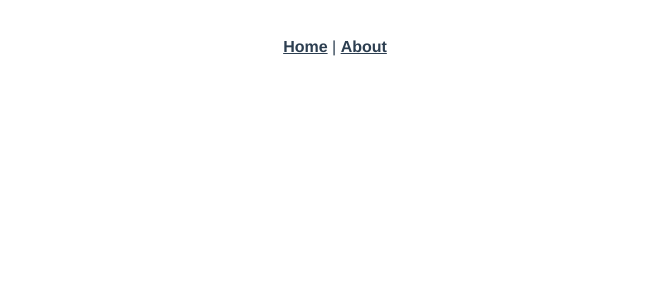
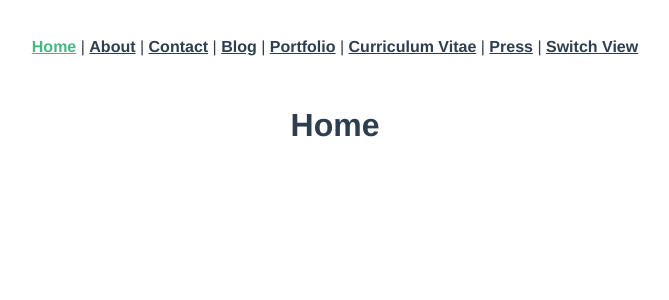
Before and after one commit to karadalex/karadalex-website, a Vue app: page /#/home in a window 1280 px wide. Shown: the top 300 px of the page, without its empty margins (305-974 px from the left). Built offline with nearby package versions, Linux system fonts and the light colour scheme.

Commit message:
Created views

```diff
--- a/src/App.vue
+++ b/src/App.vue
@@ -1,9 +1,17 @@
 <template>
   <div id="app">
-    <div id="nav">
-      <router-link to="/">Home</router-link> |
-      <router-link to="/about">About</router-link>
-    </div>
+		<template v-if="$route.name !== 'computer'">
+			<div id="nav">
+				<router-link to="/home">Home</router-link> |
+				<router-link to="/about">About</router-link> |
+				<router-link to="/contact">Contact</router-link> |
+				<router-link to="/blog">Blog</router-link> |
+				<router-link to="/portfolio">Portfolio</router-link> |
+				<router-link to="/cv">Curriculum Vitae</router-link> |
+				<router-link to="/press">Press</router-link> |
+				<router-link to="/">Switch View</router-link>
+			</div>
+		</template>
     <router-view/>
   </div>
 </template>
--- a/src/components/HelloWorld.vue
+++ /dev/null
@@ -1,61 +0,0 @@
-<template>
-  <div class="hello">
-    <h1>{{ msg }}</h1>
-    <p>
-      For a guide and recipes on how to configure / customize this project,<br>
-      check out the
-      <a href="https://cli.vuejs.org" target="_blank" rel="noopener">vue-cli documentation</a>.
-    </p>
-    <h3>Installed CLI Plugins</h3>
-    <ul>
-      <li><a href="https://github.com/vuejs/vue-cli/tree/dev/packages/%40vue/cli-plugin-babel" target="_blank" rel="noopener">babel</a></li>
-      <li><a href="https://github.com/vuejs/vue-cli/tree/dev/packages/%40vue/cli-plugin-pwa" target="_blank" rel="noopener">pwa</a></li>
-      <li><a href="https://github.com/vuejs/vue-cli/tree/dev/packages/%40vue/cli-plugin-eslint" target="_blank" rel="noopener">eslint</a></li>
-      <li><a href="https://github.com/vuejs/vue-cli/tree/dev/packages/%40vue/cli-plugin-unit-mocha" target="_blank" rel="noopener">unit-mocha</a></li>
-      <li><a href="https://github.com/vuejs/vue-cli/tree/dev/packages/%40vue/cli-plugin-e2e-nightwatch" target="_blank" rel="noopener">e2e-nightwatch</a></li>
-    </ul>
-    <h3>Essential Links</h3>
-    <ul>
-      <li><a href="https://vuejs.org" target="_blank" rel="noopener">Core Docs</a></li>
-      <li><a href="https://forum.vuejs.org" target="_blank" rel="noopener">Forum</a></li>
-      <li><a href="https://chat.vuejs.org" target="_blank" rel="noopener">Community Chat</a></li>
-      <li><a href="https://twitter.com/vuejs" target="_blank" rel="noopener">Twitter</a></li>
-      <li><a href="https://news.vuejs.org" target="_blank" rel="noopener">News</a></li>
-    </ul>
-    <h3>Ecosystem</h3>
-    <ul>
-      <li><a href="https://router.vuejs.org" target="_blank" rel="noopener">vue-router</a></li>
-      <li><a href="https://vuex.vuejs.org" target="_blank" rel="noopener">vuex</a></li>
-      <li><a href="https://github.com/vuejs/vue-devtools#vue-devtools" target="_blank" rel="noopener">vue-devtools</a></li>
-      <li><a href="https://vue-loader.vuejs.org" target="_blank" rel="noopener">vue-loader</a></li>
-      <li><a href="https://github.com/vuejs/awesome-vue" target="_blank" rel="noopener">awesome-vue</a></li>
-    </ul>
-  </div>
-</template>
-
-<script>
-export default {
-  name: 'HelloWorld',
-  props: {
-    msg: String
-  }
-}
-</script>
-
-<!-- Add "scoped" attribute to limit CSS to this component only -->
-<style scoped lang="scss">
-h3 {
-  margin: 40px 0 0;
-}
-ul {
-  list-style-type: none;
-  padding: 0;
-}
-li {
-  display: inline-block;
-  margin: 0 10px;
-}
-a {
-  color: #42b983;
-}
-</style>
--- a/src/router.js
+++ b/src/router.js
@@ -8,6 +8,11 @@ export default new Router({
   routes: [
     {
       path: '/',
+      name: 'computer',
+      component: () => import(/* webpackChunkName: "about" */ './views/Computer.vue')
+    },
+    {
+      path: '/home',
       name: 'home',
       component: Home
     },
@@ -18,6 +23,31 @@ export default new Router({
       // this generates a separate chunk (about.[hash].js) for this route
       // which is lazy-loaded when the route is visited.
       component: () => import(/* webpackChunkName: "about" */ './views/About.vue')
-    }
+    },
+    {
+      path: '/contact',
+      name: 'contact',
+      component: () => import(/* webpackChunkName: "about" */ './views/Contact.vue')
+    },
+    {
+      path: '/blog',
+      name: 'blog',
+      component: () => import(/* webpackChunkName: "about" */ './views/Blog.vue')
+    },
+    {
+      path: '/portfolio',
+      name: 'portfolio',
+      component: () => import(/* webpackChunkName: "about" */ './views/Portfolio.vue')
+    },
+    {
+      path: '/cv',
+      name: 'cv',
+      component: () => import(/* webpackChunkName: "about" */ './views/CV.vue')
+    },
+    {
+      path: '/press',
+      name: 'press',
+      component: () => import(/* webpackChunkName: "about" */ './views/Press.vue')
+    },
   ]
 })
--- a/src/views/About.vue
+++ b/src/views/About.vue
@@ -1,5 +1,5 @@
 <template>
   <div class="about">
-    <h1>This is an about page</h1>
+    <h1>About</h1>
   </div>
 </template>
--- /dev/null
+++ b/src/views/Blog.vue
@@ -0,0 +1,5 @@
+<template>
+  <div class="blog">
+    <h1>Blog</h1>
+  </div>
+</template>
--- /dev/null
+++ b/src/views/CV.vue
@@ -0,0 +1,5 @@
+<template>
+  <div class="cv">
+    <h1>Curriculum Vitae</h1>
+  </div>
+</template>
--- /dev/null
+++ b/src/views/Computer.vue
@@ -0,0 +1,6 @@
+<template>
+  <div class="operating-system-view">
+    <h1>Operating System</h1>
+    <router-link to="/home">Switch View</router-link>
+  </div>
+</template>
--- /dev/null
+++ b/src/views/Contact.vue
@@ -0,0 +1,5 @@
+<template>
+  <div class="contact">
+    <h1>Contact</h1>
+  </div>
+</template>
--- a/src/views/Home.vue
+++ b/src/views/Home.vue
@@ -1,18 +1,5 @@
 <template>
   <div class="home">
-    <img alt="Vue logo" src="../assets/logo.png">
-    <HelloWorld msg="Welcome to Your Vue.js App"/>
+    <h1>Home</h1>
   </div>
 </template>
-
-<script>
-// @ is an alias to /src
-import HelloWorld from '@/components/HelloWorld.vue'
-
-export default {
-  name: 'home',
-  components: {
-    HelloWorld
-  }
-}
-</script>
--- /dev/null
+++ b/src/views/Portfolio.vue
@@ -0,0 +1,5 @@
+<template>
+  <div class="portfolio">
+    <h1>Portfolio</h1>
+  </div>
+</template>
--- /dev/null
+++ b/src/views/Press.vue
@@ -0,0 +1,5 @@
+<template>
+  <div class="press">
+    <h1>Press</h1>
+  </div>
+</template>
```
